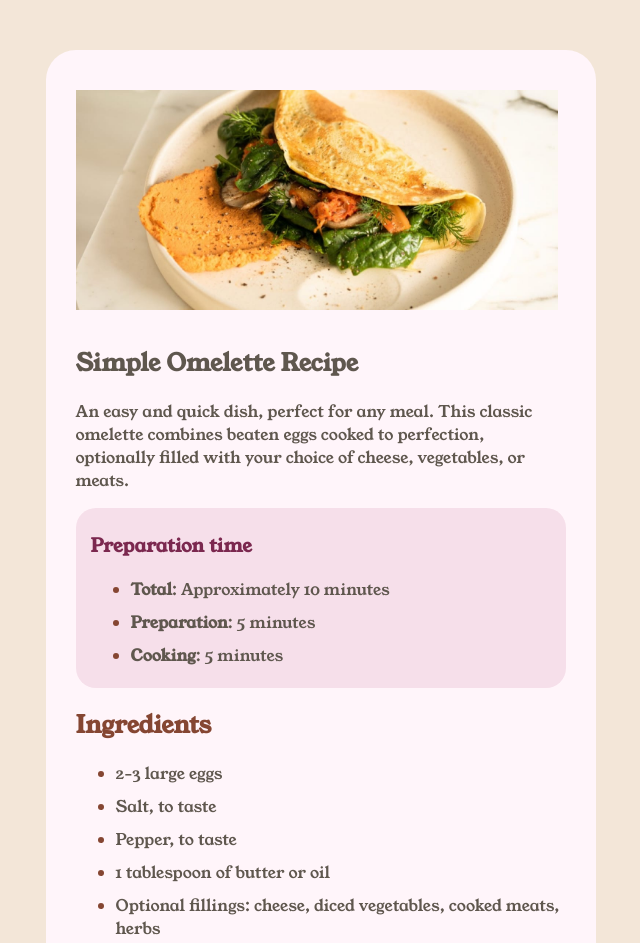
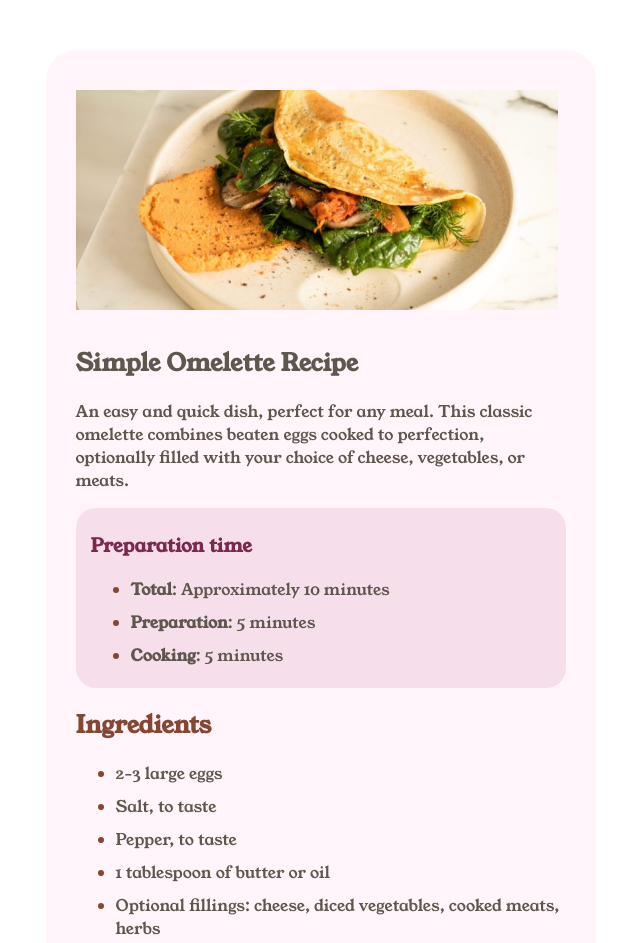
Before and after one commit to Elizabeth2107/recipe-page, a plain HTML site: page index.html in a window 1280 px wide. Shown: the top 943 px of the page, without its empty margins (407-1047 px from the left). Drawn offline with Linux system fonts and the light colour scheme.

Commit message:
Update styles.css

```diff
--- a/styles.css
+++ b/styles.css
@@ -49,7 +49,7 @@ li{
 
 @media(min-width: 650px){
     body{
-        background: hsl(30, 54%, 90%);
+        background: #fff;
 
     }
 
```
